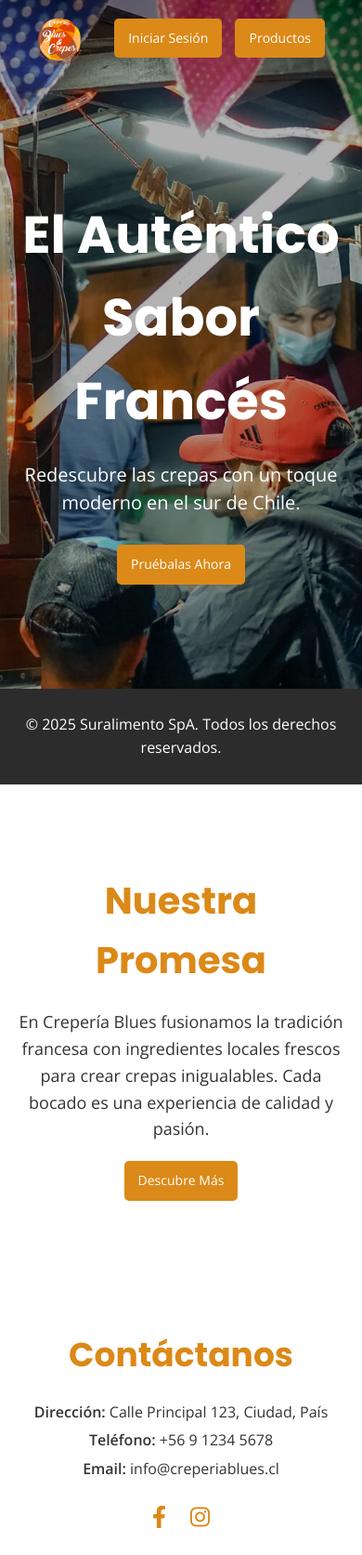
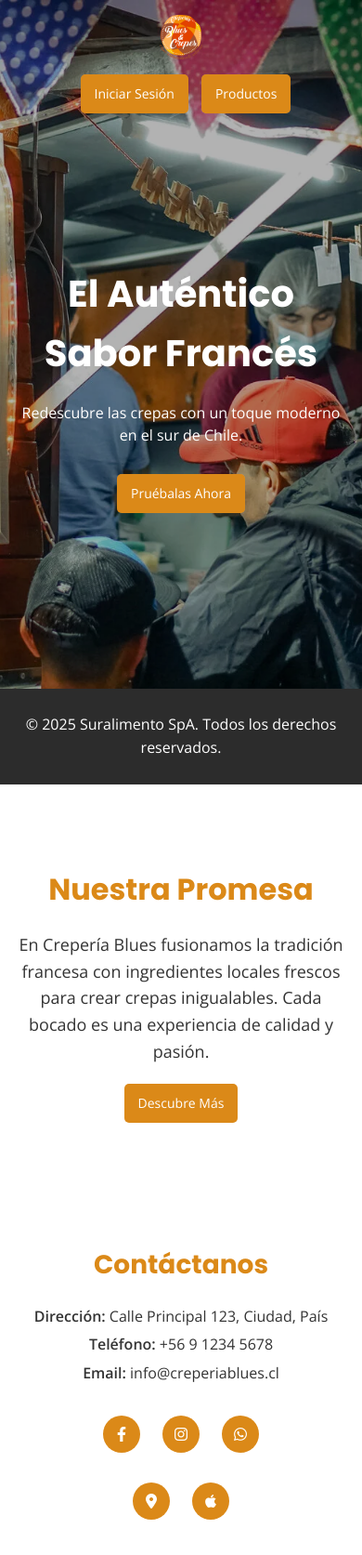
Before and after one commit to C2H5OH-hic/crepes, a Django app: page / in a window 390 px wide. Shown: the top 1673 px of the page at 93% size. After the commit the page ends 1635 px from the top, so only its background shows below. Run offline with Django 5.2, Linux system fonts and the light colour scheme; some web fonts are replaced.

Commit message:
agrandar iconos

```diff
--- a/LaPatrana-main/myapp/static/css/inicio.css
+++ b/LaPatrana-main/myapp/static/css/inicio.css
@@ -31,7 +31,7 @@ body {
   position: fixed;
   top: 0;
   width: 100%;
-  padding: 20px 40px;
+  padding: 1.25rem 2.5rem; /* 20px 40px */
   z-index: 110;
   background: transparent;
   transition: background-color 0.3s ease;
@@ -44,17 +44,16 @@ body {
 }
 
 .nav-logo {
-  max-height: 50px;
+  max-height: 3rem; /* Aproximadamente 48px */
 }
 
 .nav-buttons button,
 .nav-buttons a {
-  margin-left: 10px;
+  margin-left: 0.625rem; /* 10px */
   text-decoration: none;
 }
 
-/* Estilo base para botones, que se aplica en navegación, hero, propuesta, etc.
-   Se define display inline-block y overflow: hidden para que el pseudo-elemento se recorte al contenedor */
+/* Estilo base para botones */
 .btn,
 .navigation button,
 .hero button,
@@ -68,15 +67,14 @@ body {
   background-color: var(--primary-color);
   color: #fff;
   border: none;
-  padding: 10px 15px;
-  border-radius: 5px;
+  padding: 0.625rem 0.9375rem; /* 10px 15px */
+  border-radius: 0.3125rem; /* 5px */
   cursor: pointer;
-  font-size: 14px;
+  font-size: 0.875rem; /* 14px */
   transition: background-color 0.3s ease, transform 0.3s ease;
   text-decoration: none;
 }
 
-/* Efecto hover: cambio de color y leve elevación */
 .btn:hover,
 .navigation button:hover,
 .navigation a.btn:hover,
@@ -85,10 +83,9 @@ body {
 .propuesta button:hover,
 .propuesta a.btn:hover {
   background-color: var(--secondary-color);
-  transform: translateY(-2px);
+  transform: translateY(-0.125rem); /* ~2px */
 }
 
-/* Pseudo-elemento overlay en botones, confinado al botón gracias a overflow:hidden */
 .btn::after,
 .navigation button::after,
 .navigation a.btn::after,
@@ -168,81 +165,76 @@ body {
 
 .hero-logo {
   display: block;
-  margin: 0 auto 20px;
-  max-width: 150px;
+  margin: 0 auto 1.25rem; /* 20px */
+  max-width: 9.375rem; /* 150px */
   height: auto;
   z-index: 2;
   position: relative;
-  filter: drop-shadow(2px 4px 6px rgba(0, 0, 0, 0.5));
+  filter: drop-shadow(0.125rem 0.25rem 0.375rem rgba(0, 0, 0, 0.5));
 }
 
 .hero-content {
   position: relative;
   z-index: 2;
-  padding: 0 20px;
+  padding: 0 1.25rem;
 }
 
 .hero h1 {
   font-family: 'Poppins', sans-serif;
-  font-size: 56px;
+  font-size: 3.5rem; /* 56px */
   font-weight: 700;
-  margin: 0 0 20px;
+  margin: 0 0 1.25rem;
 }
 
 .hero p {
   font-family: 'Open Sans', sans-serif;
-  font-size: 20px;
+  font-size: 1.25rem; /* 20px */
   line-height: 1.5;
-  margin-bottom: 30px;
-  max-width: 700px;
+  margin-bottom: 1.875rem; /* 30px */
+  max-width: 43.75rem; /* 700px */
   margin-left: auto;
   margin-right: auto;
 }
 
 /* Sección de Propuesta de Valor */
 .propuesta {
-  padding: 60px 20px;
+  padding: 3.75rem 1.25rem; /* 60px 20px */
   text-align: center;
   background: #fff;
 }
 
 .propuesta h2 {
   font-family: 'Poppins', sans-serif;
-  font-size: 40px;
-  margin-bottom: 20px;
+  font-size: 2.5rem; /* 40px */
+  margin-bottom: 1.25rem;
   color: var(--accent-color);
 }
 
 .propuesta p {
-  font-size: 18px;
-  margin-bottom: 20px;
-  max-width: 800px;
+  font-size: 1.125rem; /* 18px */
+  margin-bottom: 1.25rem;
+  max-width: 50rem; /* 800px */
   margin-left: auto;
   margin-right: auto;
 }
 
-.propuesta button,
-.propuesta a.btn {
-  /* Se aplican las reglas de .btn */
-}
-
 /* Sección de Contacto */
 .contacto {
-  padding: 40px 20px;
+  padding: 2.5rem 1.25rem; /* 40px 20px */
   text-align: center;
   background: #fff;
 }
 
 .contacto h2 {
   font-family: 'Poppins', sans-serif;
-  font-size: 36px;
-  margin-bottom: 20px;
+  font-size: 2.25rem; /* 36px */
+  margin-bottom: 1.25rem;
   color: var(--accent-color);
 }
 
 .contacto p {
-  font-size: 16px;
-  margin: 5px 0;
+  font-size: 1rem; /* 16px */
+  margin: 0.3125rem 0; /* 5px */
 }
 
 .contacto a {
@@ -252,47 +244,67 @@ body {
 
 /* Redes Sociales y Enlaces de Mapas en la sección de Contacto */
 .contacto .social-media {
-  margin: 20px 0;
+  display: flex;
+  justify-content: center;
+  gap: 1.5rem;
+  margin: 2rem 0;
 }
 
 .contacto .social-media a {
-  margin: 0 10px;
-  color: var(--accent-color);
-  font-size: 24px;
-  transition: color 0.3s ease;
+  display: inline-flex;
+  align-items: center;
+  justify-content: center;
+  width: 2.5rem; /* 40px */
+  height: 2.5rem;
+  background: var(--primary-color);
+  border-radius: 50%;
+  color: #fff;
+  transition: background-color 0.3s ease, transform 0.3s ease;
+  text-decoration: none;
 }
 
 .contacto .social-media a:hover {
-  color: var(--accent-hover);
+  background: var(--secondary-color);
+  transform: scale(1.1);
 }
 
 .contacto .map-links {
-  margin: 10px 0;
+  display: flex;
+  justify-content: center;
+  gap: 1.5rem;
+  margin-bottom: 1.5rem;
 }
 
 .contacto .map-links a.map-icon {
-  margin: 0 10px;
-  color: var(--accent-color);
-  font-size: 24px;
-  transition: color 0.3s ease;
+  display: inline-flex;
+  align-items: center;
+  justify-content: center;
+  width: 2.5rem; /* 40px */
+  height: 2.5rem;
+  background: var(--primary-color);
+  border-radius: 50%;
+  color: #fff;
+  transition: background-color 0.3s ease, transform 0.3s ease;
+  text-decoration: none;
 }
 
 .contacto .map-links a.map-icon:hover {
-  color: var(--accent-hover);
+  background: var(--secondary-color);
+  transform: scale(1.1);
 }
 
 .contacto iframe {
   width: 100%;
-  max-width: 600px;
-  height: 400px;
+  max-width: 37.5rem; /* 600px */
+  height: 25rem; /* 400px */
   border: 0;
-  margin-top: 20px;
+  margin-top: 1.25rem; /* 20px */
 }
 
 /* Footer con efecto slide-up */
 footer {
   text-align: center;
-  padding: 10px 0;
+  padding: 0.625rem 0; /* 10px */
   background-color: var(--footer-bg);
   color: #fff;
   position: fixed;
@@ -339,10 +351,36 @@ footer.visible {
 
 .btn-detalle:hover {
   background-color: var(--secondary-color);
-  transform: translateY(-2px);
+  transform: translateY(-0.125rem);
 }
 
 /* Evitar que el footer fijo solape el contenido */
 main {
-  margin-bottom: 70px;
+  margin-bottom: 4.375rem; /* 70px */
 }
+
+/* Media Queries para pantallas pequeñas */
+@media (max-width: 768px) {
+  .nav-container {
+    flex-direction: column;
+    gap: 1rem;
+  }
+  .nav-logo {
+    max-height: 3rem;
+  }
+  .navigation {
+    padding: 1rem 1.5rem;
+  }
+  .hero h1 {
+    font-size: 2.5rem;
+  }
+  .hero p {
+    font-size: 1rem;
+  }
+  .propuesta h2 {
+    font-size: 2rem;
+  }
+  .contacto h2 {
+    font-size: 1.75rem;
+  }
+}
--- a/LaPatrana-main/myapp/templates/inicio.html
+++ b/LaPatrana-main/myapp/templates/inicio.html
@@ -71,13 +71,16 @@
       <p><strong>Teléfono:</strong> +56 9 1234 5678</p>
       <p><strong>Email:</strong> <a href="mailto:info@creperiablues.cl">info@creperiablues.cl</a></p>
 
-      <!-- Redes Sociales -->
+      <!-- Redes Sociales en estilo moderno -->
       <div class="social-media">
         <a href="https://www.facebook.com/tu-pagina" target="_blank" class="social-icon">
           <i class="fab fa-facebook-f"></i>
         </a>
         <a href="https://www.instagram.com/tu-pagina" target="_blank" class="social-icon">
           <i class="fab fa-instagram"></i>
+        </a>
+        <a href="https://wa.me/569XXXXXXXX" target="_blank" class="social-icon">
+          <i class="fab fa-whatsapp"></i>
         </a>
       </div>
 
```
